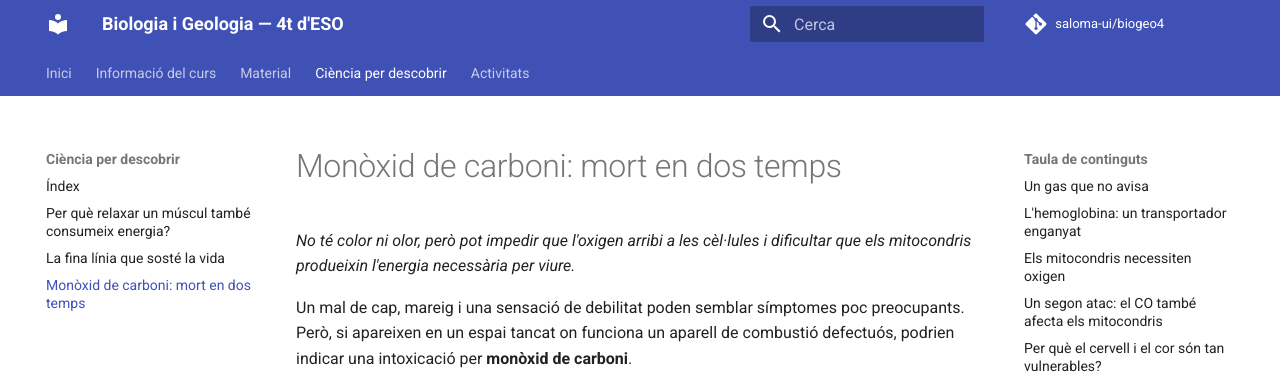
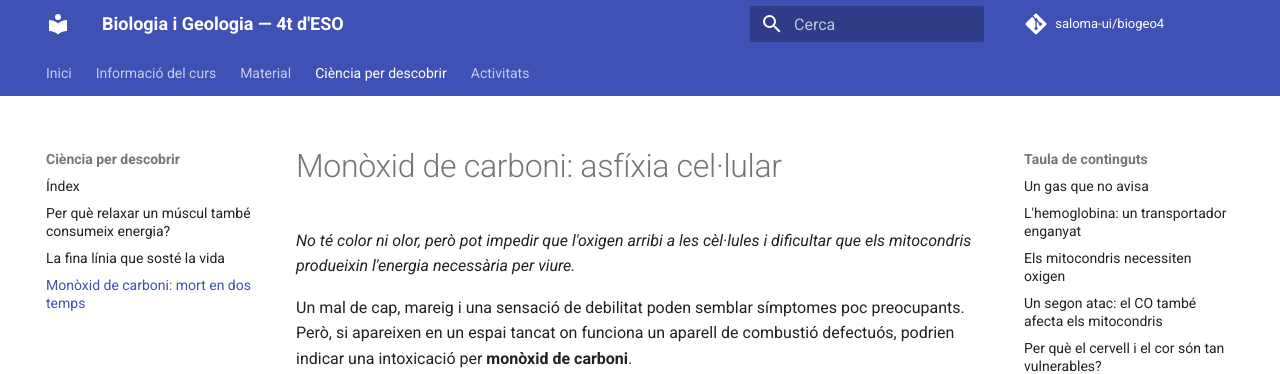
Before and after one commit to saloma-ui/biogeo4, an MkDocs documentation site: the page built from docs/divulgacio/ud02/03-gas-invisible.md, in a window 1280 px wide and 900 px high. Shown: the top 374 px of the window. Built offline with MkDocs 1.6.1 and Material for MkDocs 9.7.7, drawn with Linux system fonts in a browser that asks for light colours; comment, search, counter and statistics services are not loaded.

Commit message:
Actualitza el títol de l'article 3: asfíxia cel·lular

```diff
--- a/docs/divulgacio/ud02/03-gas-invisible.md
+++ b/docs/divulgacio/ud02/03-gas-invisible.md
@@ -1,9 +1,9 @@
 ---
-title: "Monòxid de carboni: mort en dos temps"
+title: "Monòxid de carboni: asfíxia cel·lular"
 description: "El monòxid de carboni pot impedir que l'oxigen arribi a les cèl·lules i alterar la producció d'ATP als mitocondris."
 ---
 
-# Monòxid de carboni: mort en dos temps
+# Monòxid de carboni: asfíxia cel·lular
 
 *No té color ni olor, però pot impedir que l'oxigen arribi a les cèl·lules i dificultar que els mitocondris produeixin l'energia necessària per viure.*
 
```
